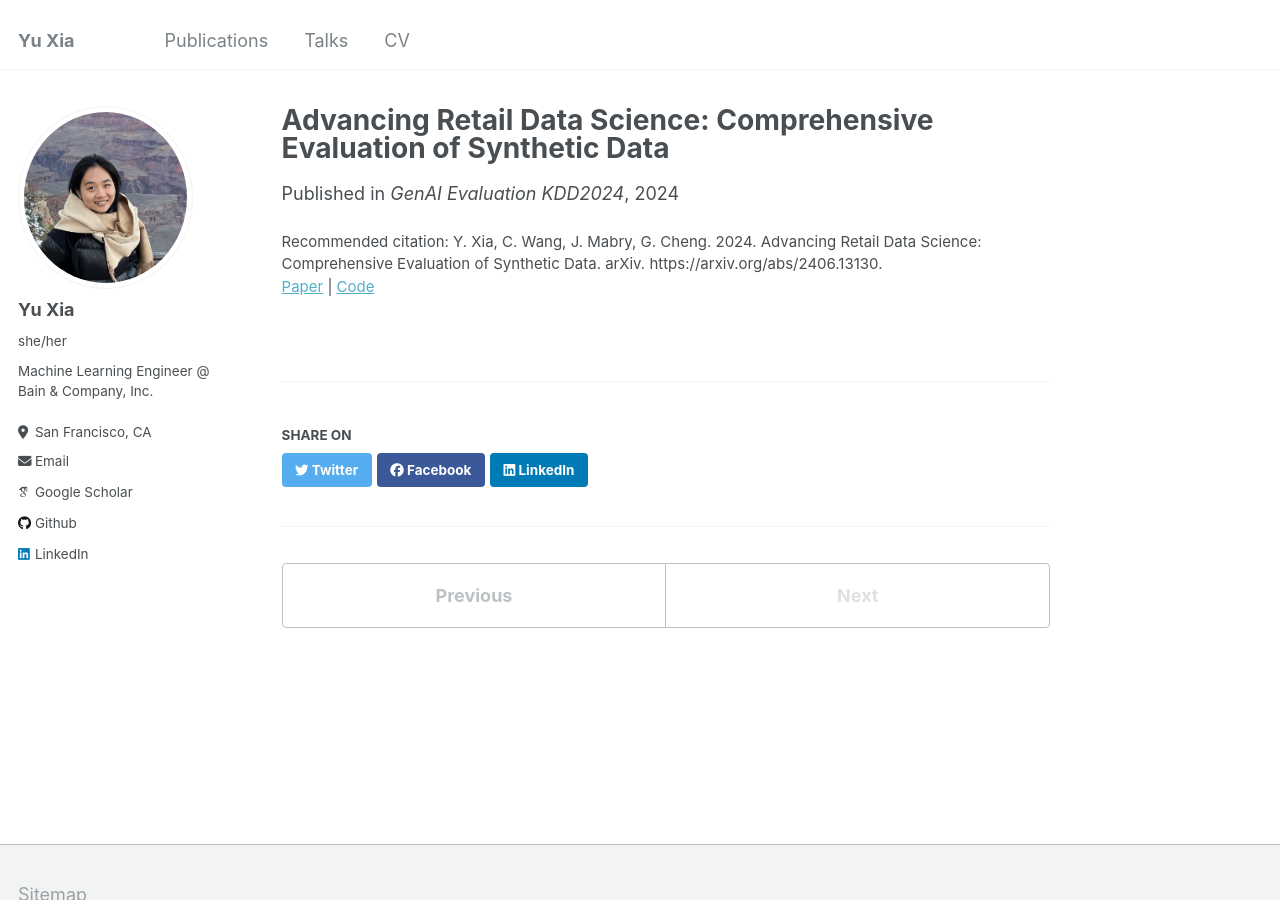
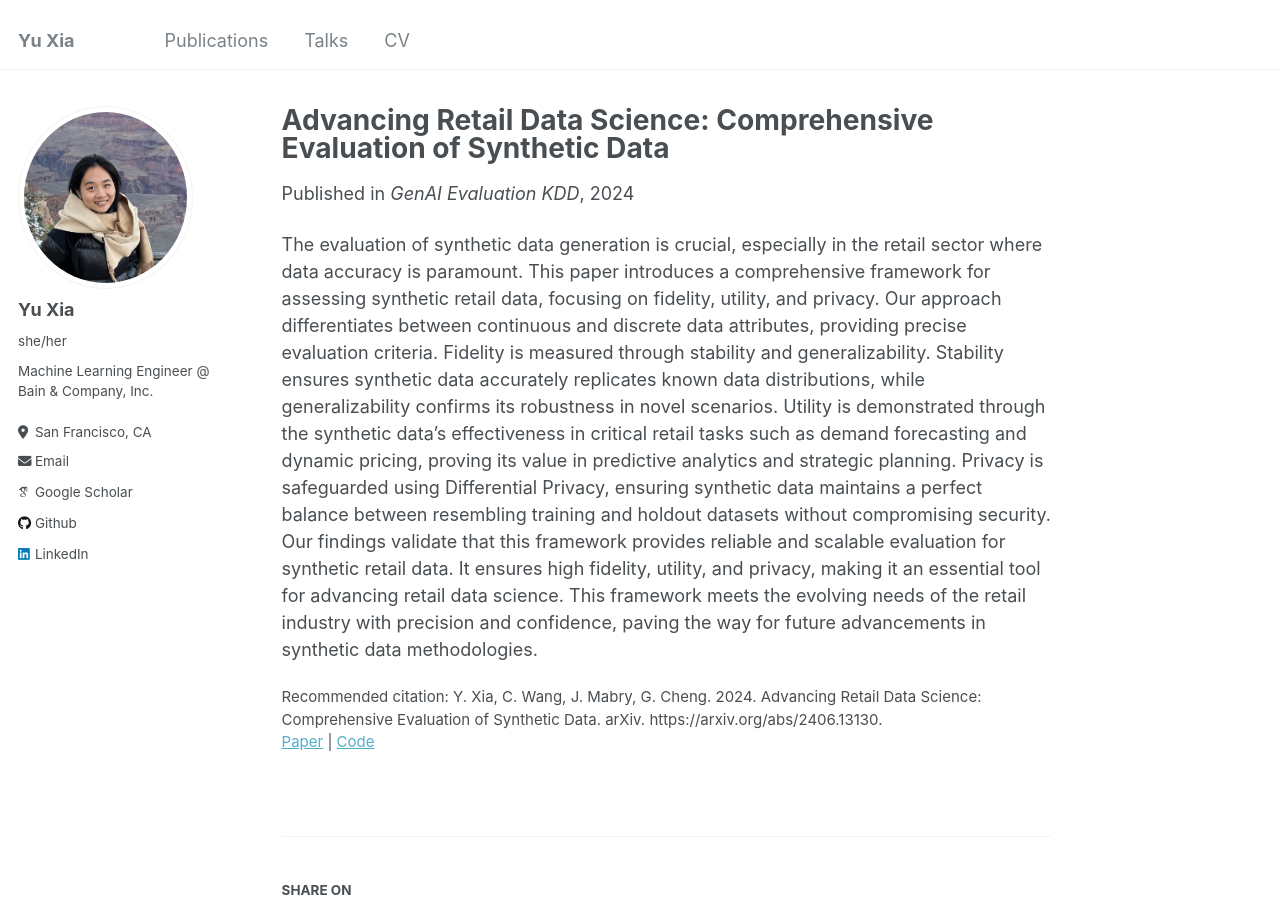
Before and after one commit to YuXia-SR/yuxia-sr.github.io, a Jekyll site: the page built from _publications/2024_06_19_retail_eval.md, in a window 1280 px wide and 900 px high. Built offline with Jekyll 4.4.1, drawn with Linux system fonts in a browser that asks for light colours; some web fonts are replaced.

Commit message:
correct typo

```diff
--- a/_publications/2024_06_19_retail_eval.md
+++ b/_publications/2024_06_19_retail_eval.md
@@ -5,10 +5,11 @@ permalink: /publication/2024_06_19_retail_eval
 excerpt: "The evaluation of synthetic data generation is crucial, especially in the retail sector where data accuracy is paramount. This paper introduces a comprehensive framework for assessing synthetic retail data, focusing on fidelity, utility, and privacy. Our approach differentiates between continuous and discrete data attributes, providing precise evaluation criteria. Fidelity is measured through stability and generalizability. Stability ensures synthetic data accurately replicates known data distributions, while generalizability confirms its robustness in novel scenarios. Utility is demonstrated through the synthetic data's effectiveness in critical retail tasks such as demand forecasting and dynamic pricing, proving its value in predictive analytics and strategic planning. Privacy is safeguarded using Differential Privacy, ensuring synthetic data maintains a perfect balance between resembling training and holdout datasets without compromising security. Our findings validate that this framework provides reliable and scalable evaluation for synthetic retail data. It ensures high fidelity, utility, and privacy, making it an essential tool for advancing retail data science. This framework meets the evolving needs of the retail industry with precision and confidence, paving the way for future advancements in synthetic data methodologies."
 author: "Y. Xia, C. Wang, J. Mabry, G. Cheng"
 date: 2024-08-25
-venue: "GenAI Evaluation KDD2024"
+venue: "GenAI Evaluation KDD"
 slidesurl: ""
 videourl: ""
 codeurl: "https://github.com/YuXia-SR/syncomp"
 paperurl: "https://arxiv.org/abs/2406.13130"
 citation: "Y. Xia, C. Wang, J. Mabry, G. Cheng. 2024. Advancing Retail Data Science: Comprehensive Evaluation of Synthetic Data. arXiv. https://arxiv.org/abs/2406.13130."
 ---
+The evaluation of synthetic data generation is crucial, especially in the retail sector where data accuracy is paramount. This paper introduces a comprehensive framework for assessing synthetic retail data, focusing on fidelity, utility, and privacy. Our approach differentiates between continuous and discrete data attributes, providing precise evaluation criteria. Fidelity is measured through stability and generalizability. Stability ensures synthetic data accurately replicates known data distributions, while generalizability confirms its robustness in novel scenarios. Utility is demonstrated through the synthetic data's effectiveness in critical retail tasks such as demand forecasting and dynamic pricing, proving its value in predictive analytics and strategic planning. Privacy is safeguarded using Differential Privacy, ensuring synthetic data maintains a perfect balance between resembling training and holdout datasets without compromising security. Our findings validate that this framework provides reliable and scalable evaluation for synthetic retail data. It ensures high fidelity, utility, and privacy, making it an essential tool for advancing retail data science. This framework meets the evolving needs of the retail industry with precision and confidence, paving the way for future advancements in synthetic data methodologies.
```
Also changed, not shown: _pages/about.md (+1 -1 lines).
